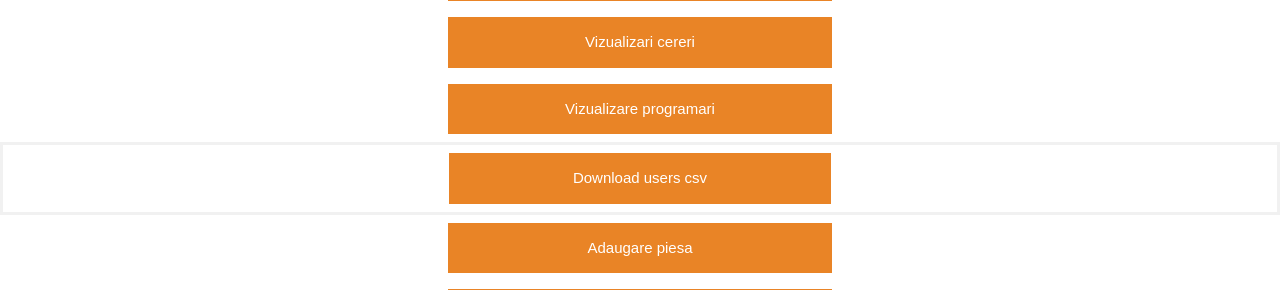
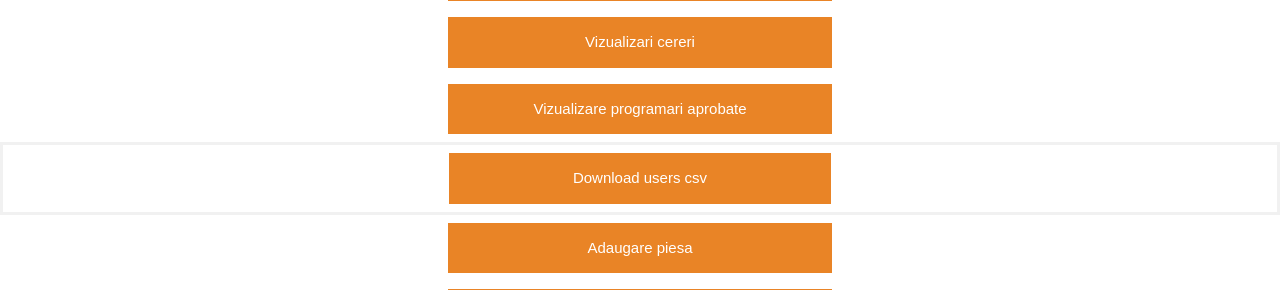
Before and after one commit to ValentinKRP/TW, a PHP site: page /edit_admin.php in a window 1280 px wide. Shown: the part 360-650 px from the top of the page. Run offline with PHP 8.4, Linux system fonts and the light colour scheme; some libraries are stand-ins or nearby versions.

Commit message:
Update edit_admin.php

```diff
--- a/Service1/edit_admin.php
+++ b/Service1/edit_admin.php
@@ -30,7 +30,7 @@ include "./models/header.php";
         </a>
         <br>
         <a href="vizualizare_programari.php">
-            <button class="sub">Vizualizare programari</button>
+            <button class="sub">Vizualizare programari aprobate</button>
         </a>
         <br>
         <form method="post" action="download_csv.php">
```
